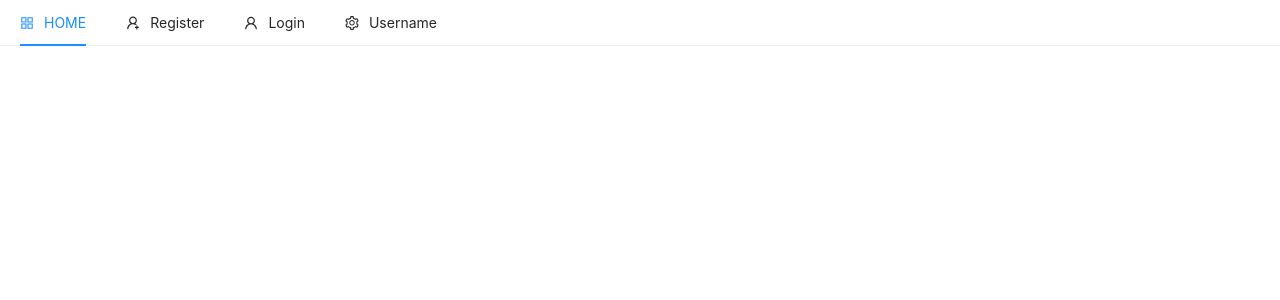
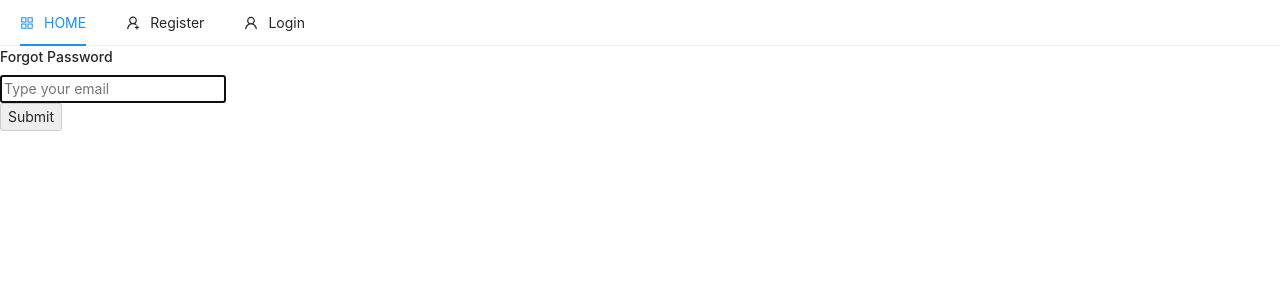
Before and after one commit to Alper-Soy/e-commerce, a React (Create React App) app in the folder client/: page /forgot/password in a window 1280 px wide. Shown: the top 300 px of the page. Built offline with nearby package versions, Linux system fonts and the light colour scheme; no server answers.

Commit message:
Adding forgot password

```diff
--- a/client/src/App.js
+++ b/client/src/App.js
@@ -11,6 +11,7 @@
 import RegisterComplete from './pages/auth/RegisterComplete';
 
 import 'react-toastify/dist/ReactToastify.min.css';
+import ForgotPassword from './pages/auth/ForgotPassword';
 
 const App = () => {
   const dispatch = useDispatch();
@@ -43,6 +44,7 @@
         <Route exact path='/login' component={Login} />
         <Route exact path='/register' component={Register} />
         <Route exact path='/register/complete' component={RegisterComplete} />
+        <Route exact path='/forgot/password' component={ForgotPassword} />
       </Switch>
     </React.Fragment>
   );
--- a/client/src/components/nav/Header.js
+++ b/client/src/components/nav/Header.js
@@ -1,5 +1,5 @@
 import React, { useState } from 'react';
-import { useDispatch } from 'react-redux';
+import { useDispatch, useSelector } from 'react-redux';
 import { useHistory } from 'react-router-dom';
 
 import firebase from 'firebase';
@@ -19,6 +19,8 @@
   const [current, setCurrent] = useState('home');
 
   let dispatch = useDispatch();
+  let { user } = useSelector((state) => ({ ...state }));
+
   let history = useHistory();
 
   const handleClick = (e) => {
@@ -38,24 +40,34 @@
   return (
     <Menu onClick={handleClick} selectedKeys={[current]} mode='horizontal'>
       <Item key='home' icon={<AppstoreOutlined />}>
-        <Link to='/'>HOME</Link>
+        <Link to='/'>HOME </Link>
       </Item>
 
+      {!user && (
         <Item className='float-right' key='register' icon={<UserAddOutlined />}>
-        <Link to='/register'>Register</Link>
+          <Link to='/register'>Register </Link>
         </Item>
+      )}
 
+      {!user && (
         <Item className='float-right' key='login' icon={<UserOutlined />}>
           <Link to='/login'>Login</Link>
         </Item>
+      )}
 
-      <SubMenu icon={<SettingOutlined />} title='Username'>
+      {user && (
+        <SubMenu
+          className='float-right'
+          icon={<SettingOutlined />}
+          title={user.email && user.email.split('@')[0]}
+        >
           <Item key='setting:1'>Option 1</Item>
           <Item key='setting:2'>Option 2</Item>
           <Item icon={<LogoutOutlined />} onClick={logout}>
             Logout
           </Item>
         </SubMenu>
+      )}
     </Menu>
   );
 };
--- a/client/src/config.js
+++ b/client/src/config.js
@@ -6,3 +6,4 @@
 export const messagingSenderId = process.env.REACT_APP_MESSAGING_SENDER_ID;
 export const appId = process.env.REACT_APP_APP_ID;
 export const redirectUrl = process.env.REACT_APP_REGISTER_REDIRECT_URL;
+export const forgotPasswordRedirect = process.env.REACT_APP_FORGOT_PASSWORD_REDIRECT;
--- /dev/null
+++ b/client/src/pages/auth/ForgotPassword.js
@@ -0,0 +1,60 @@
+import React, { useState, useEffect } from 'react';
+import { auth } from '../../firebase';
+import { toast } from 'react-toastify';
+import { forgotPasswordRedirect } from '../../config';
+import { useSelector } from 'react-redux';
+
+const ForgotPassword = ({ history }) => {
+  const [email, setEmail] = useState('');
+  const [loading, setLoading] = useState(false);
+
+  const handleSubmit = async (e) => {
+    e.preventDefault();
+    setLoading(true);
+
+    const config = {
+      url: forgotPasswordRedirect,
+      handleCodeInApp: true,
+    };
+
+    await auth
+      .sendPasswordResetEmail(email, config)
+      .then(() => {
+        setEmail('');
+        setLoading(false);
+        toast.success('Check your email for password reset link');
+      })
+      .catch((error) => {
+        setLoading(false);
+        toast.error(error.message);
+        console.log('ERROR MSG IN FORGOT PASSWORD', error);
+      });
+  };
+
+  return (
+    <div className='container col-md-6 offset-md-3 p-5'>
+      {loading ? (
+        <h4 className='text-warning'>Loading</h4>
+      ) : (
+        <h4>Forgot Password</h4>
+      )}
+
+      <form onSubmit={handleSubmit}>
+        <input
+          type='email'
+          className='form-control'
+          placeholder='Type your email'
+          autoFocus
+          value={email}
+          onChange={(e) => setEmail(e.target.value)}
+        />
+        <br />
+        <button className='btn btn-raised' disabled={!email}>
+          Submit
+        </button>
+      </form>
+    </div>
+  );
+};
+
+export default ForgotPassword;
--- a/client/src/pages/auth/Login.js
+++ b/client/src/pages/auth/Login.js
@@ -1,4 +1,5 @@
 import React, { useState } from 'react';
+import { Link } from 'react-router-dom';
 import { useDispatch } from 'react-redux';
 
 import { auth, googleAuthProvider } from '../../firebase';
@@ -115,13 +116,15 @@
     <div className='container p-5'>
       <div className='row'>
         <div className='col-md-6 offset-md-3'>
-          {loading ? (
-            <h4 className='text-danger'>Loading...</h4>
-          ) : (
-            <h4>Login</h4>
-          )}
+          {loading ? <h4 className='text-info'>Loading...</h4> : <h4>Login</h4>}
           {loginForm()}
           {googleLoginButton()}
+          <Link
+            className='float-right  text-primary font-weight-bold'
+            to='/forgot/password'
+          >
+            Forgot Password
+          </Link>
         </div>
       </div>
     </div>
```
Lines whose indentation alone changed are shown as unchanged.
